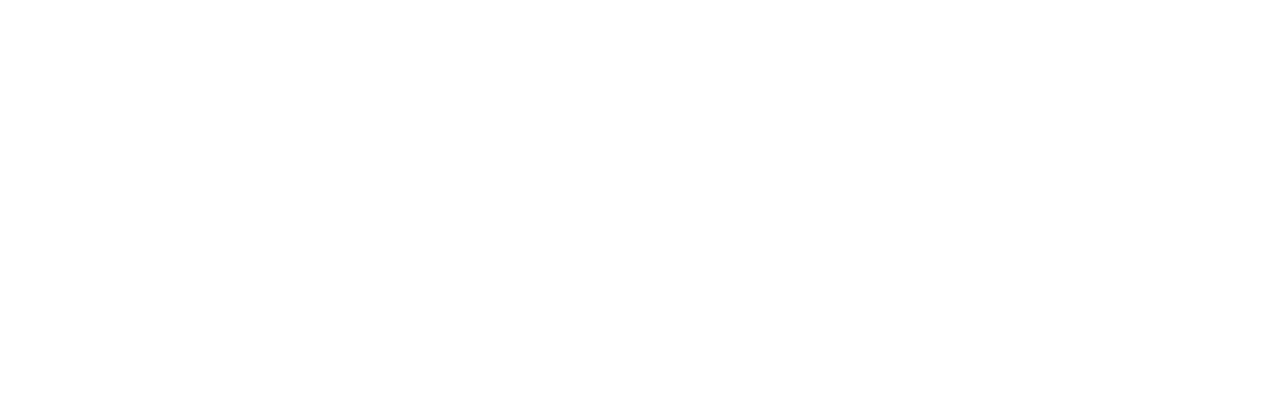
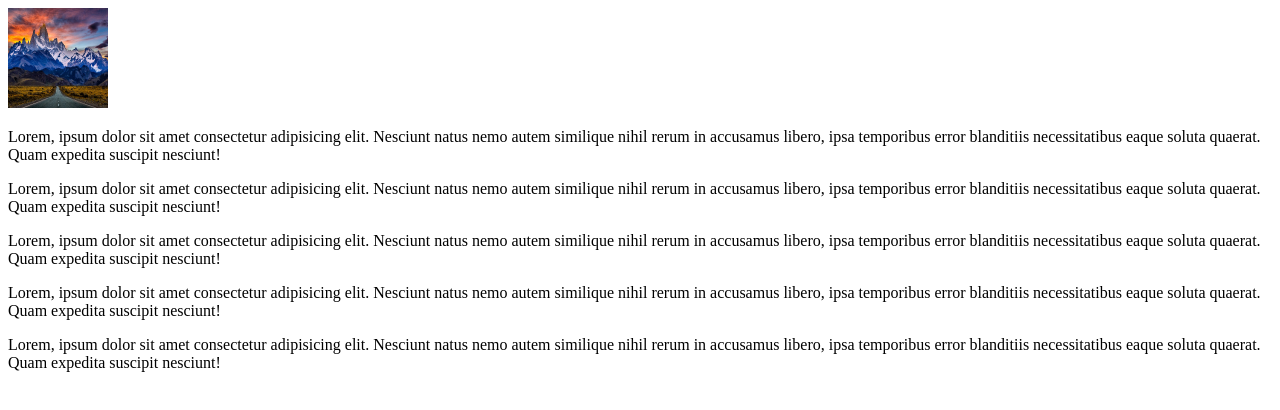
Before and after one commit to santinofernandez14/Practicos, a plain HTML site: page css/ejercicios de css parte 2/ejercicio3/index.html in a window 1280 px wide. Drawn offline with Linux system fonts and the light colour scheme.

Commit message:
hasta el ejercicio 5

```diff
--- a/css/ejercicios de css parte 2/ejercicio3/estilo.css
+++ b/css/ejercicios de css parte 2/ejercicio3/estilo.css
@@ -0,0 +1,6 @@
+.img1{
+    position: -webkit-sticky;
+    position: sticky;
+    top: 0px;
+    right: 0px;
+}
--- a/css/ejercicios de css parte 2/ejercicio3/index.html
+++ b/css/ejercicios de css parte 2/ejercicio3/index.html
@@ -4,8 +4,41 @@
     <meta charset="UTF-8">
     <meta name="viewport" content="width=device-width, initial-scale=1.0">
     <title>ejercicio3</title>
+    <link rel="stylesheet" href="estilo.css">
 </head>
 <body>
+    <div class="img1">
+    <img src="img1.jpeg" alt="" width="100px" height="100px">
+</div>
 
+<p>Lorem, ipsum dolor sit amet consectetur
+    adipisicing elit. Nesciunt natus nemo autem similique
+    nihil rerum in accusamus libero, ipsa temporibus error
+    blanditiis necessitatibus eaque soluta quaerat.
+    Quam expedita suscipit nesciunt!</p>
+
+    <p>Lorem, ipsum dolor sit amet consectetur
+        adipisicing elit. Nesciunt natus nemo autem similique
+        nihil rerum in accusamus libero, ipsa temporibus error
+        blanditiis necessitatibus eaque soluta quaerat.
+        Quam expedita suscipit nesciunt!</p>
+
+        <p>Lorem, ipsum dolor sit amet consectetur
+            adipisicing elit. Nesciunt natus nemo autem similique
+            nihil rerum in accusamus libero, ipsa temporibus error
+            blanditiis necessitatibus eaque soluta quaerat.
+            Quam expedita suscipit nesciunt!</p>
+
+            <p>Lorem, ipsum dolor sit amet consectetur
+                adipisicing elit. Nesciunt natus nemo autem similique
+                nihil rerum in accusamus libero, ipsa temporibus error
+                blanditiis necessitatibus eaque soluta quaerat.
+                Quam expedita suscipit nesciunt!</p>
+
+                <p>Lorem, ipsum dolor sit amet consectetur
+                    adipisicing elit. Nesciunt natus nemo autem similique
+                    nihil rerum in accusamus libero, ipsa temporibus error
+                    blanditiis necessitatibus eaque soluta quaerat.
+                    Quam expedita suscipit nesciunt!</p>
 </body>
 </html>
--- /dev/null
+++ b/css/ejercicios de css parte 2/ejercicio5/estilo.css
@@ -0,0 +1,17 @@
+div{
+    background-color: red;
+    width: 100px;
+    height: 100px;
+}
+
+.div1{
+    background-color: green;
+    width: 100px;
+    height: 100px;
+}
+
+#div1{
+    background-color: blue;
+    width: 100px;
+    height: 100px;
+}
```
Also changed, not shown: css/ejercicios de css parte 2/ejercicio4/estilo.css (added, +11 -0 lines), css/ejercicios de css parte 2/ejercicio4/index.html (added, +26 -0 lines), css/ejercicios de css parte 2/ejercicio5/index.html (added, +14 -0 lines), css/ejercicios de css parte 2/ejercicio3/img1.jpeg (added).
